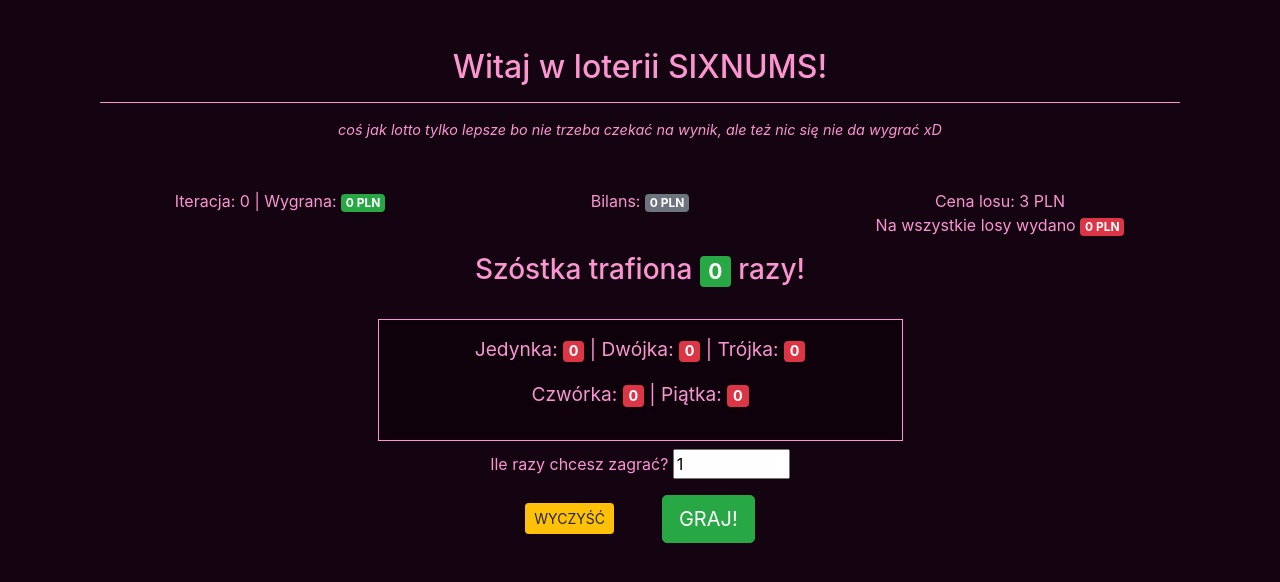
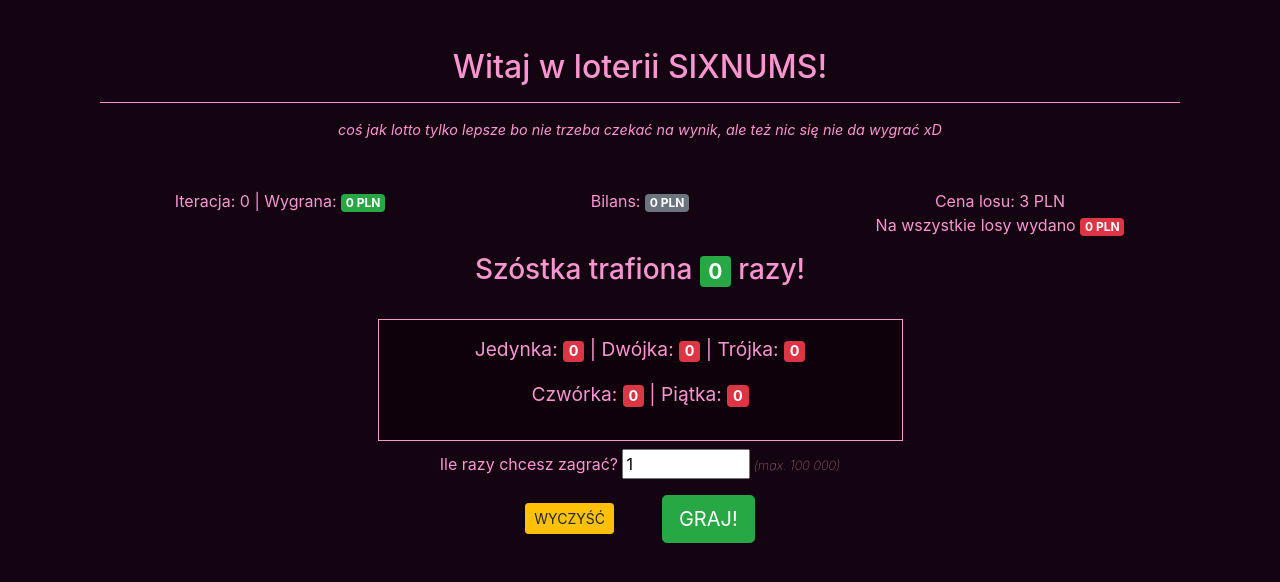
Before and after one commit to maxmatula/solarizator4000, an Angular app: page / in a window 1280 px wide. Shown: the top 582 px of the page. Built offline with nearby package versions, Linux system fonts and the light colour scheme.

Commit message:
fixed max times

```diff
--- a/src/app/sixnums/sixnums.component.css
+++ b/src/app/sixnums/sixnums.component.css
@@ -14,3 +14,9 @@
   font-size: .9rem;
   font-style: italic;
 }
+
+.textsmall {
+  font-weight: 100;
+  font-size: .8rem;
+  font-style: italic;
+}
--- a/src/app/sixnums/sixnums.component.html
+++ b/src/app/sixnums/sixnums.component.html
@@ -25,8 +25,8 @@
           class="badge badge-danger">{{winmodel.fives}}</span></p>
     </div>
   </div>
-  <p>Ile razy chcesz zagrać? <input type="number" min=1 max=50000 value="1" name="howManyPlay"
-      [(ngModel)]="howManyPlay"></p>
+  <p>Ile razy chcesz zagrać? <input type="number" min=1 max=100000 value="1" name="howManyPlay"
+      [(ngModel)]="howManyPlay"> <span class="textsmall"> (max. 100 000)</span></p>
   <button class="btn btn-sm btn-warning mr-5" (click)="clear()">WYCZYŚĆ</button>
   <button class="btn btn-lg btn-success" (click)="lotto(howManyPlay)">GRAJ!</button>
 </div>
```
Also changed, not shown: 5 other files (tests, documents, lock files or other folders).
